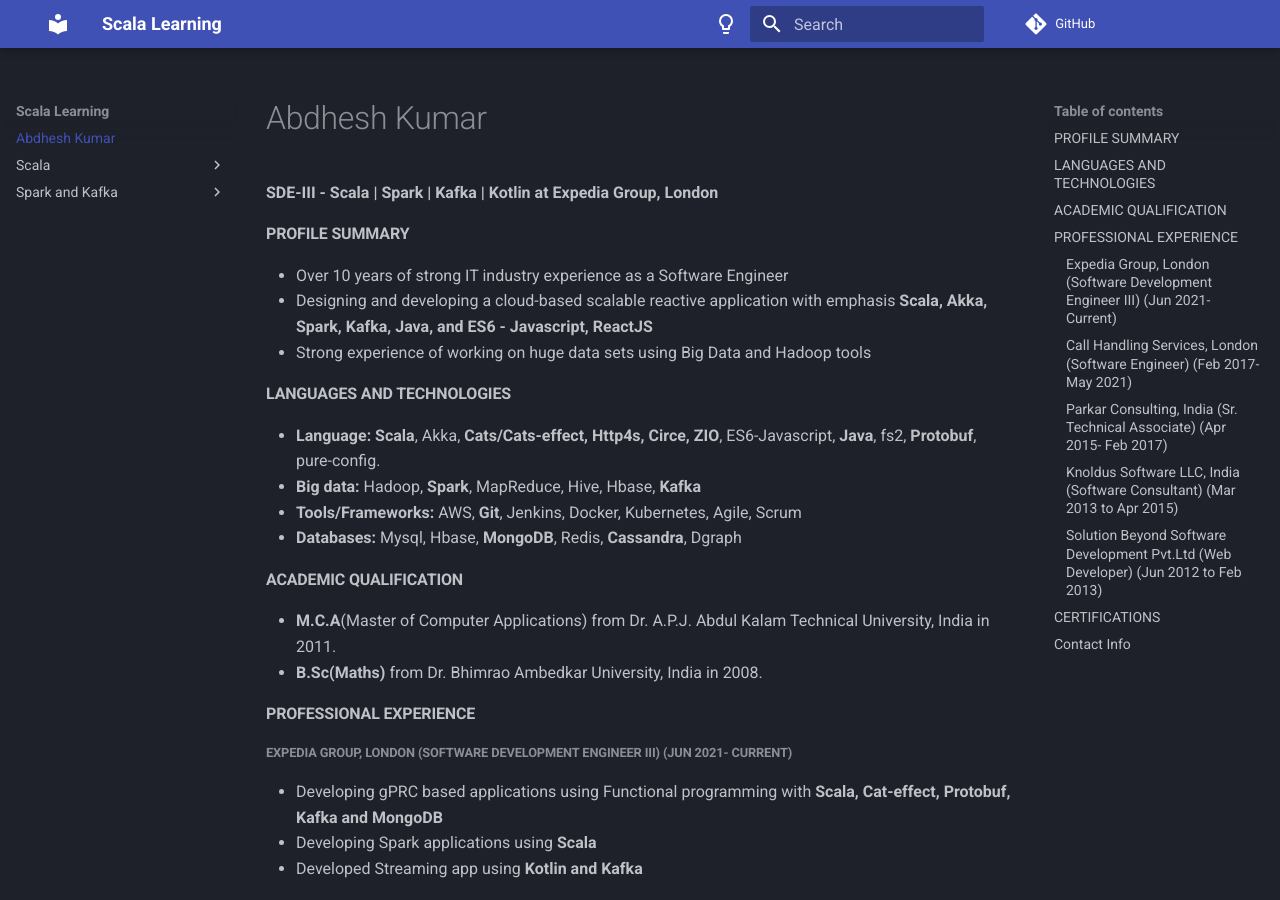
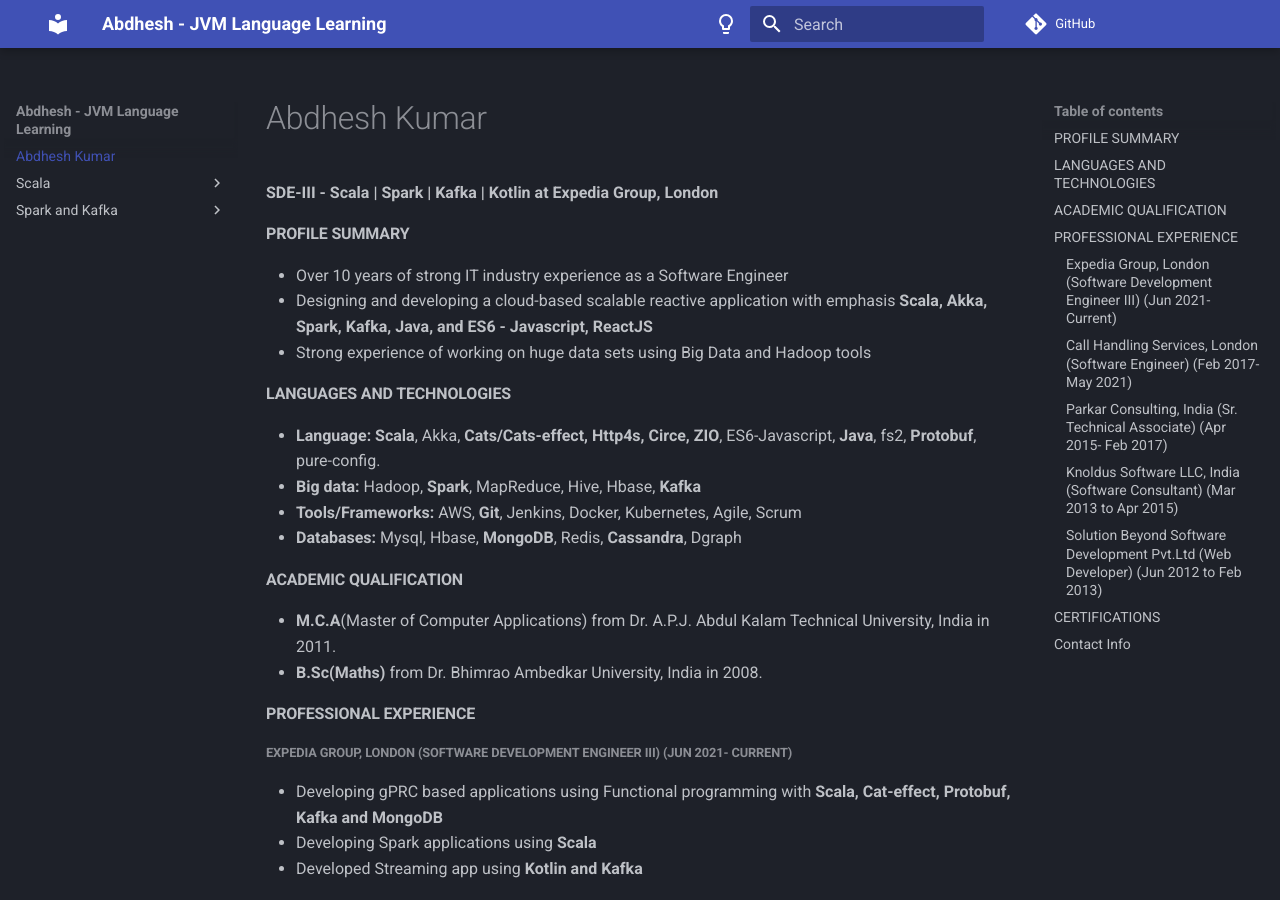
Before and after one commit to abdheshkumar/abdheshkumar.github.io, an MkDocs documentation site: the page built from docs/index.md, in a window 1280 px wide and 900 px high. Built offline with MkDocs 1.6.1 and Material for MkDocs 9.7.7, drawn with Linux system fonts in a browser that asks for light colours; comment, search, counter and statistics services are not loaded.

Commit message:
Update site_name

```diff
--- a/mkdocs.yml
+++ b/mkdocs.yml
@@ -1,4 +1,4 @@
-site_name: Scala Learning
+site_name: Abdhesh - JVM Language Learning
 repo_url: https://github.com/abdheshkumar/abdheshkumar.github.io
 
 theme:
```
